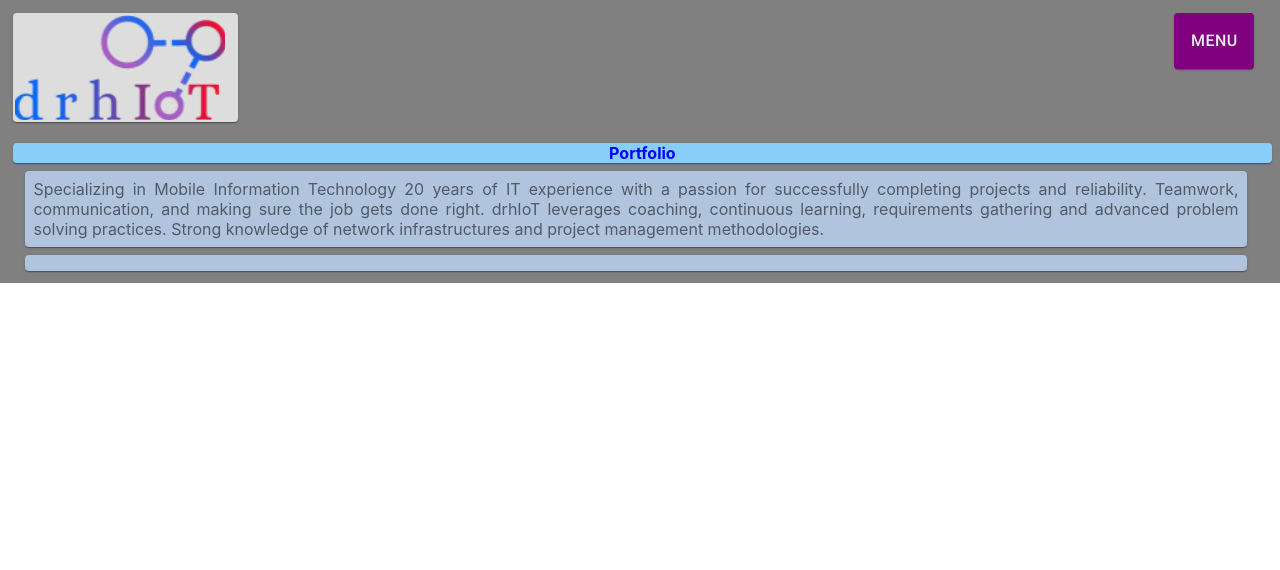
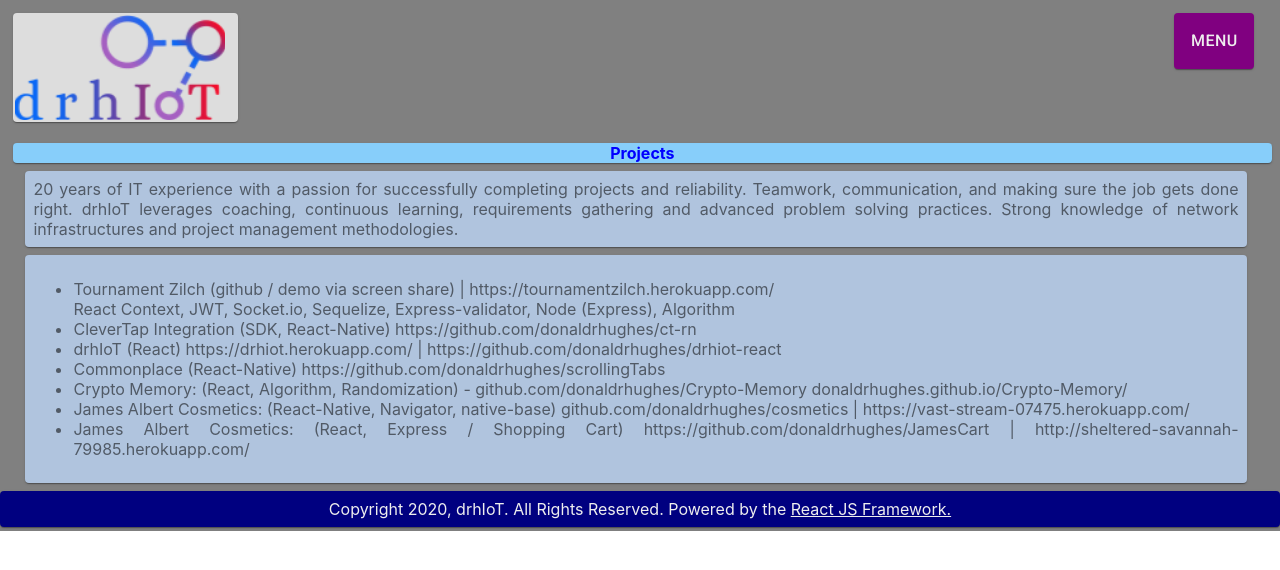
Before and after one commit to donaldrhughes/drhiot-react, a React (Create React App) app: page /portfolio in a window 1280 px wide. Shown: the top 570 px of the page. Built offline with nearby package versions, Linux system fonts and the light colour scheme.

Commit message:
updated text and added footers

```diff
--- a/src/pages/About/index.js
+++ b/src/pages/About/index.js
@@ -50,7 +50,16 @@ const useStyles = makeStyles((theme) => ({
         marginRight: "2%",
         marginTop: "1%",
         backgroundColor: "purple"
-    }
+    },
+    footer: {
+        padding: theme.spacing(1),
+        textAlign: 'center',
+        color: "#EEE",
+        backgroundColor: "navy"
+    },
+    footLink: {
+        color: "#EEE",
+    },
 }));
 
 export default function About() {
@@ -80,14 +89,23 @@ export default function About() {
                     <Paper className={classes.header}><b>About</b></Paper>
                 </Grid>
                 <Grid item xs={12}>
-                    <Paper className={classes.bodyRow}>drhIot leverages coaching, continuous learning,
-                    requirements gathering and advanced problem solving practices. Strong knowledge of network
-                    infrastructures and project management methodologies. </Paper>
+                    <Paper className={classes.bodyRow}>
+                    The Internet of Things is all around us and so many technologies are now bundled within its confines. It could include your internet enabled refrigerator in the kitchen to entire cities. Automobiles, the routes they drive on, and the robots that operate them are integrated together on this technological marvel using the IPv6 internet protocol. The IPv6 protocol allows for a vast increase in the number of addresses which are available for these devices to operate independently. Some of these devices are now operating on next-generation data structures, know as blockchains. These blockchains contain immutable data security measures that make it incredibly difficult to modify the contents. This new use case for data ensures that trust is an integral part of the structure. This keeps data accurate and removes the need for centralized control.
+                        </Paper>
                 </Grid>
             </React.Fragment>
         );
     }
 
+    function FootRow() {
+        return (
+            <React.Fragment>
+                <Grid item xs={12}>
+                    <Paper className={classes.footer}>Copyright 2020, drhIoT. All Rights Reserved. Powered by the <a href="http://www.reactjs.org" className={classes.footLink}>React JS Framework.</a></Paper>
+                </Grid>
+            </React.Fragment>
+        );
+    }
     return (
         <div className={classes.root}>
             <Grid container spacing={1}>
@@ -103,7 +121,7 @@ export default function About() {
                     {/* <CardRow/> */}
                 </Grid>
                 <Grid container item xs={12} spacing={0}>
-                    {/* <FootRow /> */}
+                    <FootRow />
                 </Grid>
 
             </Grid>
--- a/src/pages/Home/index.js
+++ b/src/pages/Home/index.js
@@ -90,11 +90,16 @@ export default function Home() {
         return (
             <React.Fragment>
                 <Grid item xs={12}>
-                    <Paper className={classes.header}><b>Information Technology</b></Paper>
+                    <Paper className={classes.header}><b>Information Technology - Specializing in Mobile Information Technology</b></Paper>
                 </Grid>
                 <Grid item xs={12}>
-                    <Paper className={classes.bodyRow}>The Internet of Things is all around us and so many technologies are now bundled within its confines. It could include your internet enabled refrigerator in the kitchen to entire cities. Automobiles, the routes they drive on, and the robots that operate them are integrated together on this technological marvel using the IPv6 internet protocol. The IPv6 protocol allows for a vast increase in the number of addresses which are available for these devices to operate independently. Some of these devices are now operating on next-generation data structures, know as blockchains. These blockchains contain immutable data security measures that make it incredibly difficult to modify the contents. This new use case for data ensures that trust is an integral part of the structure. This keeps data accurate and removes the need for centralized control.</Paper>
-                </Grid>
+                    <Paper className={classes.bodyRow}>
+                    --React / React-Native (Redux / Context, Hooks), Node (Express), AJAX / JSON, Javascript ES6
+                    --Oracle Java 8, JQuery, PHP, XML, HTML, SCSS
+                    --TypeScript, Cordova, Phonegap, Ionic, Regex,  Python, Angular
+                    Methodology: OOP, FP, Agile, BIG O(n), Authentication, SaaS, OSI, CLI, Data Structures, TDD, MVC
+                        </Paper>
+               </Grid>
             </React.Fragment>
         );
     }
--- a/src/pages/Portfolio/index.js
+++ b/src/pages/Portfolio/index.js
@@ -49,7 +49,16 @@ const useStyles = makeStyles((theme) => ({
         marginRight: "2%",
         marginTop: "1%",
         backgroundColor: "purple"
-    }
+    },
+    footer: {
+        padding: theme.spacing(1),
+        textAlign: 'center',
+        color: "#EEE",
+        backgroundColor: "navy"
+    },
+    footLink: {
+        color: "#EEE",
+    },
 }));
 
 export default function Portfolio() {
@@ -75,11 +84,14 @@ export default function Portfolio() {
     function BodyRow() {
         return (
             <React.Fragment>
+                {/* <Grid item xs={12}>
+                    <Paper className={classes.header}><b>Portfolio</b></Paper>
+                </Grid> */}
                 <Grid item xs={12}>
-                    <Paper className={classes.header}><b>Portfolio</b></Paper>
+                    <Paper className={classes.header}><b>Projects</b></Paper>
                 </Grid>
                 <Grid item xs={12}>
-                    <Paper className={classes.bodyRow}>Specializing in Mobile Information Technology
+                    <Paper className={classes.bodyRow}>
                     20 years of  IT experience with a passion for successfully completing projects and reliability.
                     Teamwork, communication, and making sure the job gets done right. drhIoT leverages coaching, continuous learning,
                     requirements gathering and advanced problem solving practices. Strong knowledge of network
@@ -88,10 +100,30 @@ export default function Portfolio() {
                 </Grid>
                 <Grid item xs={12}>
                     <Paper className={classes.bodyRow}>
+                        <ul>
+                            <li>Tournament Zilch (github / demo via screen share) | https://tournamentzilch.herokuapp.com/ <br></br>
+                    React Context, JWT, Socket.io, Sequelize, Express-validator, Node (Express), Algorithm</li>
+                            <li>CleverTap Integration (SDK, React-Native) https://github.com/donaldrhughes/ct-rn</li>
+                            <li>drhIoT (React) https://drhiot.herokuapp.com/ | https://github.com/donaldrhughes/drhiot-react</li>
+                            <li>Commonplace (React-Native) https://github.com/donaldrhughes/scrollingTabs</li>
+                            <li>Crypto Memory: (React, Algorithm, Randomization) - github.com/donaldrhughes/Crypto-Memory donaldrhughes.github.io/Crypto-Memory/</li>
+                            <li>James Albert Cosmetics: (React-Native, Navigator, native-base) github.com/donaldrhughes/cosmetics | https://vast-stream-07475.herokuapp.com/</li>
+                            <li>James Albert Cosmetics: (React, Express / Shopping Cart) https://github.com/donaldrhughes/JamesCart | http://sheltered-savannah-79985.herokuapp.com/</li>
+                        </ul>
                     </Paper>
                 </Grid>
 
 
+            </React.Fragment>
+        );
+    }
+
+    function FootRow() {
+        return (
+            <React.Fragment>
+                <Grid item xs={12}>
+                    <Paper className={classes.footer}>Copyright 2020, drhIoT. All Rights Reserved. Powered by the <a href="http://www.reactjs.org" className={classes.footLink}>React JS Framework.</a></Paper>
+                </Grid>
             </React.Fragment>
         );
     }
@@ -110,7 +142,7 @@ export default function Portfolio() {
                     {/* <CardRow/> */}
                 </Grid>
                 <Grid container item xs={12} spacing={0}>
-                    {/* <FootRow /> */}
+                    <FootRow />
                 </Grid>
 
             </Grid>
```
